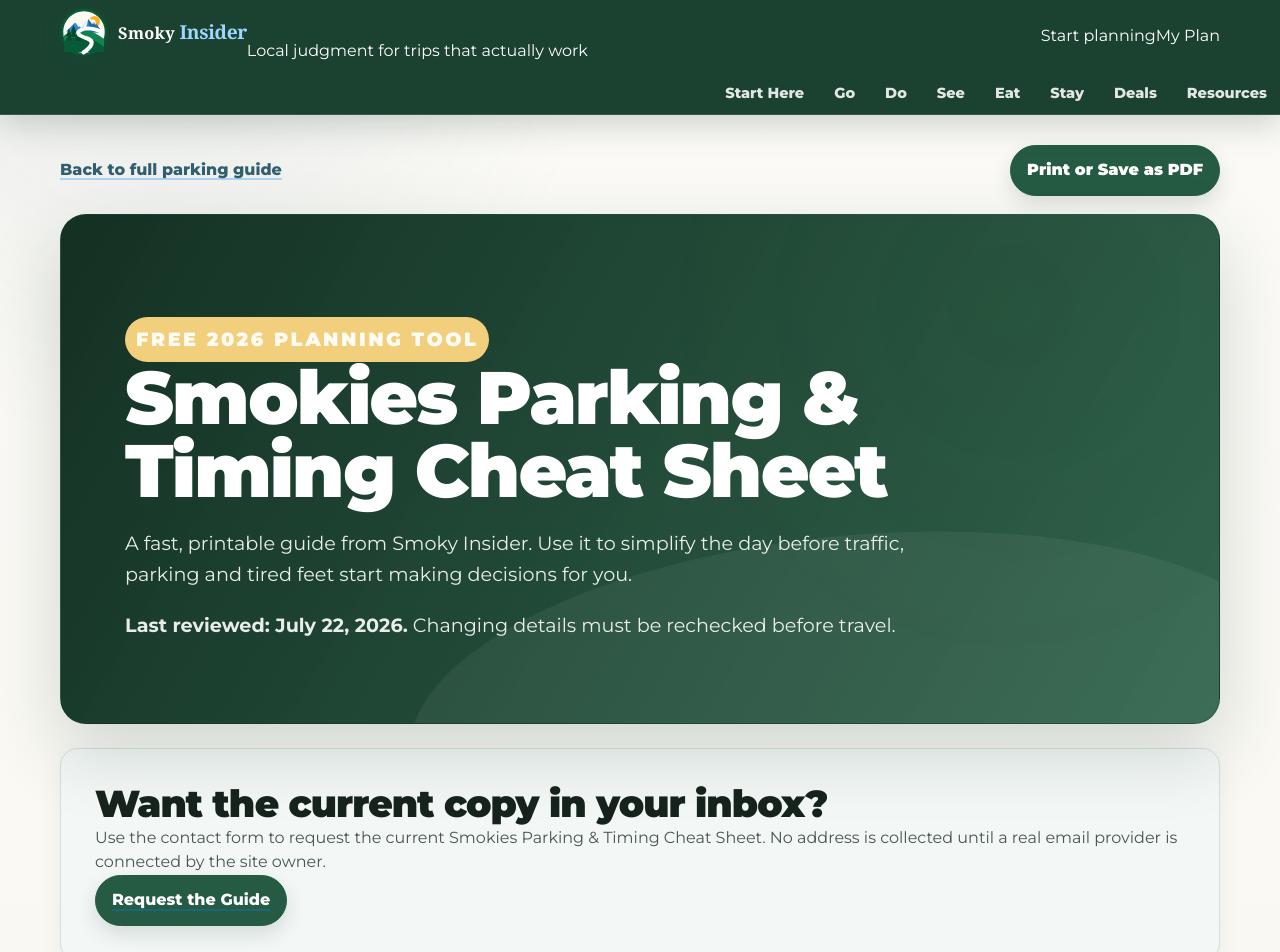
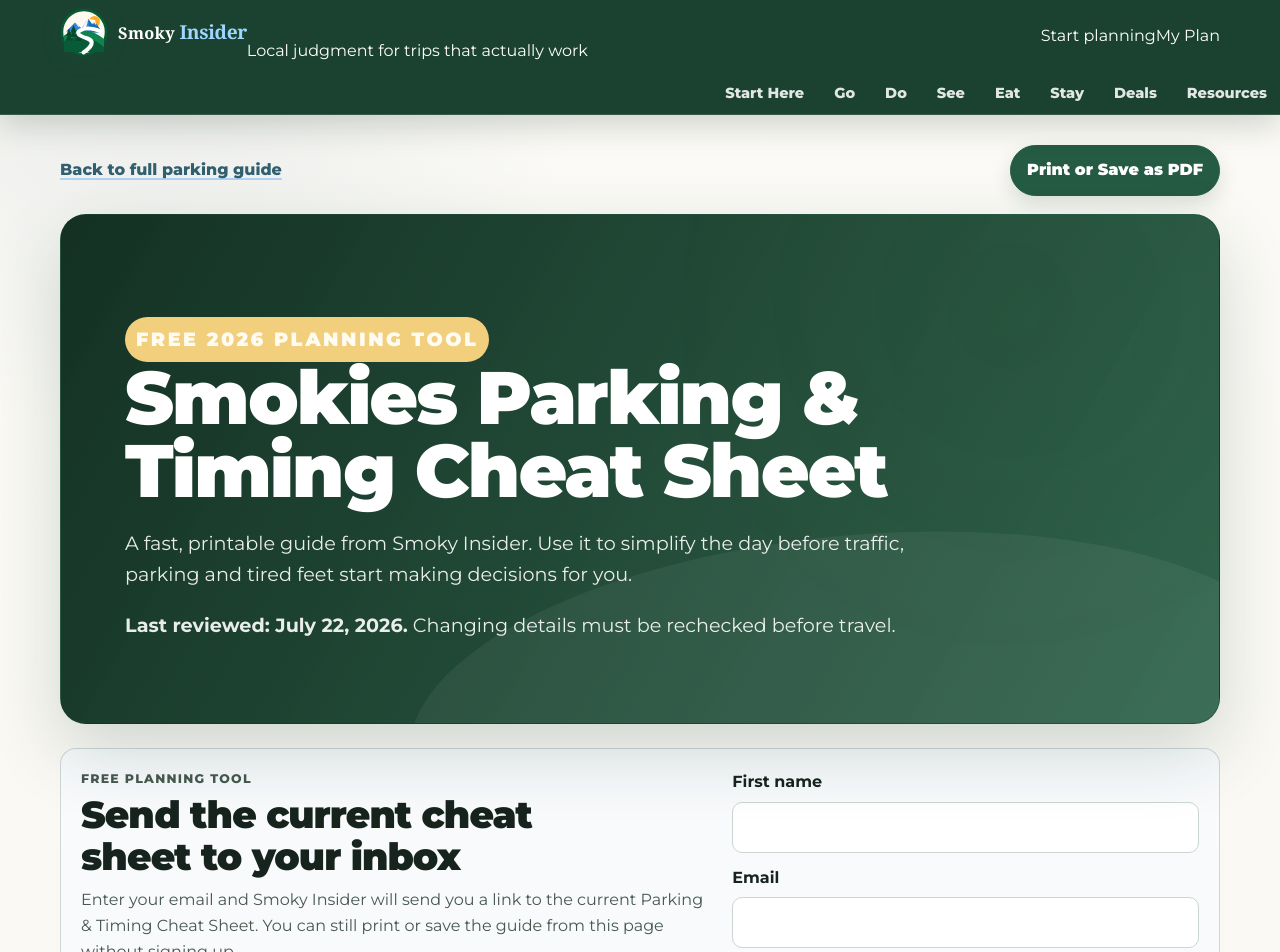
Before and after one commit to masondtorres/smokies-insider-guide, a Next.js app: page /parking-timing-cheat-sheet in a window 1280 px wide. Shown: the top 952 px of the page. Built offline with nearby package versions, Linux system fonts and the light colour scheme.

Commit message:
Integrate functional cheat sheet lead capture

```diff
--- a/src/app/parking-timing-cheat-sheet/page.tsx
+++ b/src/app/parking-timing-cheat-sheet/page.tsx
@@ -1,6 +1,7 @@
 import type { Metadata } from "next";
 import Link from "next/link";
 import { JsonLd } from "@/components/guide";
+import { ParkingCheatSheetLead } from "@/components/parking-cheat-sheet-lead";
 import { breadcrumbSchema, webPageSchema } from "@/lib/seoSchema";
 import { PrintButton } from "./print-button";
 import "./cheat-sheet.css";
@@ -93,14 +94,7 @@ export default function ParkingTimingCheatSheetPage() {
           <p><strong>Last reviewed: July 22, 2026.</strong> Changing details must be rechecked before travel.</p>
         </section>
 
-        <aside className="cheat-sheet-source" aria-labelledby="email-cheat-sheet-heading">
-          <h2 id="email-cheat-sheet-heading">Want the current copy in your inbox?</h2>
-          <p>
-            Use the contact form to request the current Smokies Parking & Timing Cheat Sheet.
-            No address is collected until a real email provider is connected by the site owner.
-          </p>
-          <Link className="cheat-sheet-link" href="/contact">Request the Guide</Link>
-        </aside>
+        <ParkingCheatSheetLead />
 
         <section className="cheat-sheet-grid" aria-label="Fast parking plan">
           <article className="cheat-sheet-card">
```
